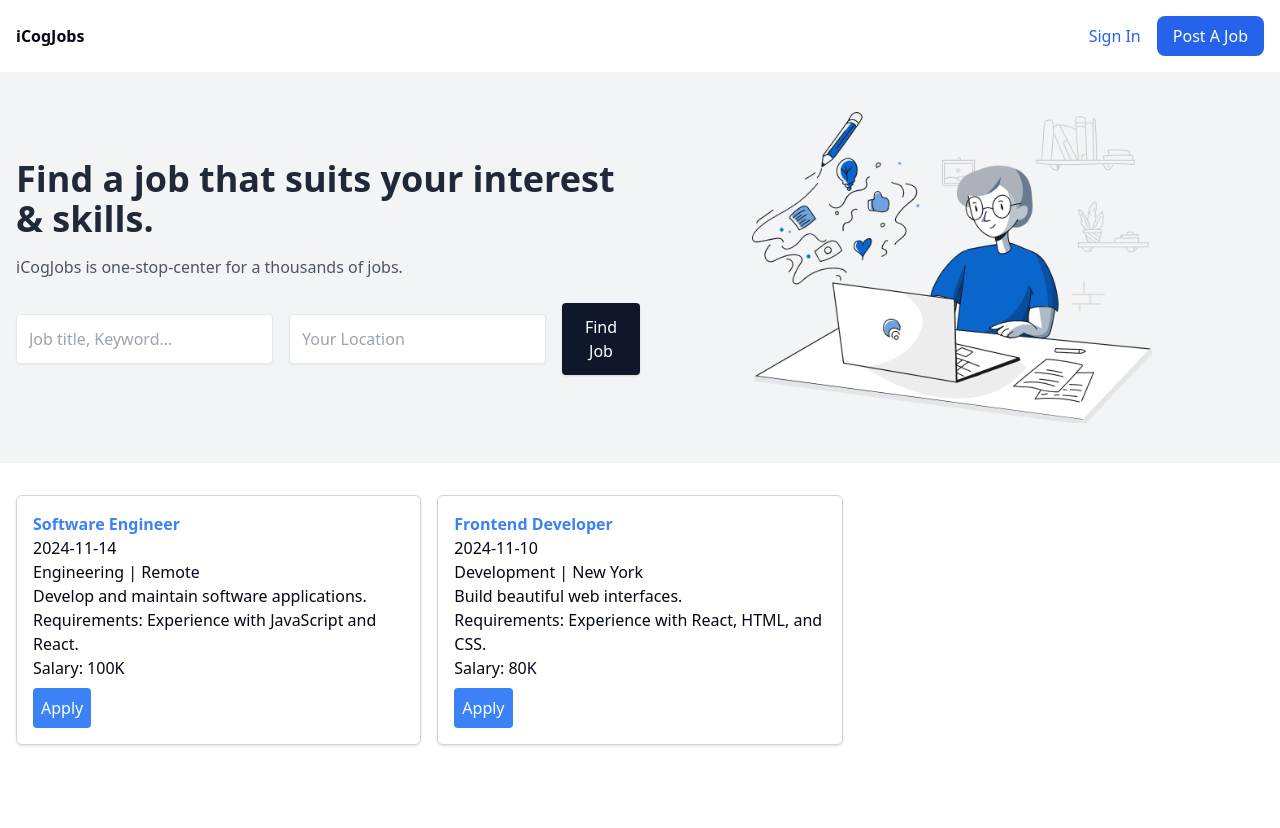
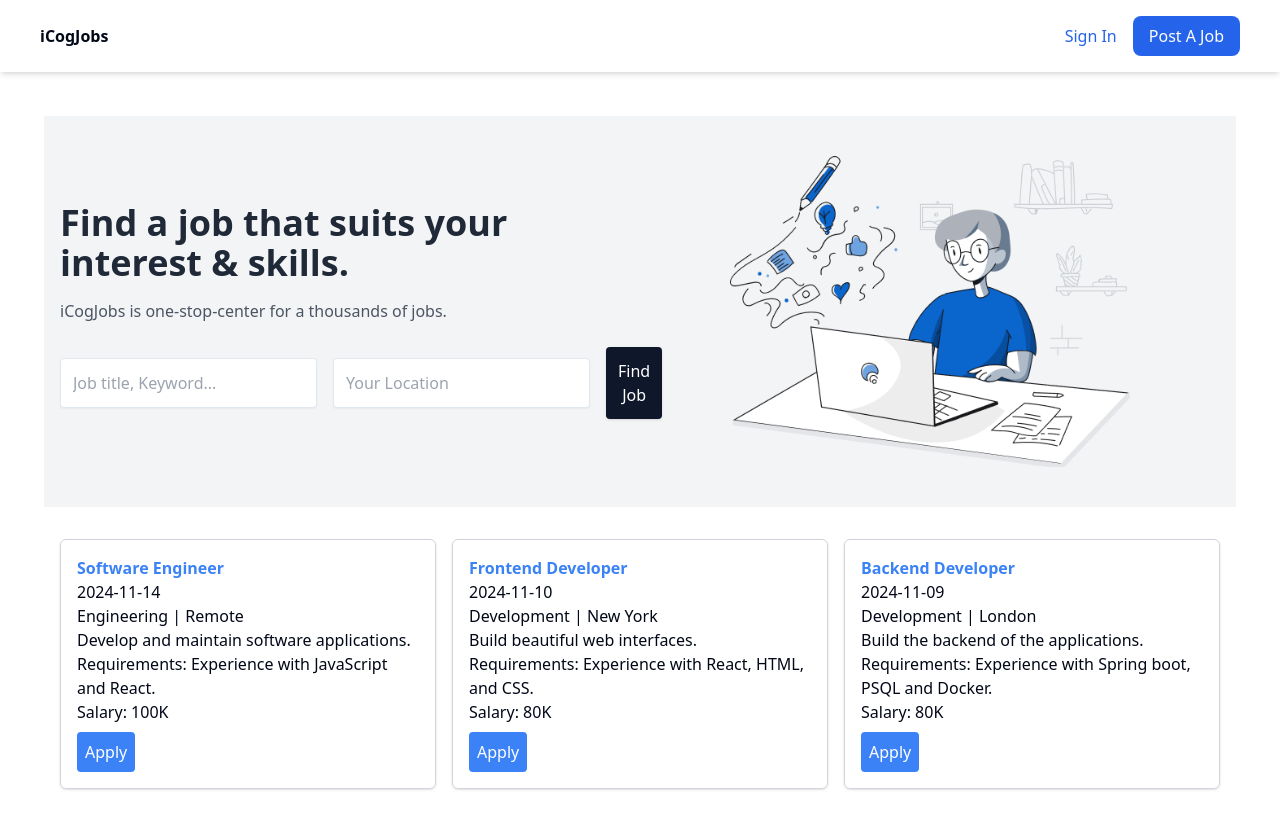
Before and after one commit to Zel-hub7/job_search_frontend, a Next.js app: page / in a window 1280 px wide. Shown: the top 828 px of the page. Before the commit the page ends 800 px from the top, so only its background shows below. Built offline with nearby package versions, Linux system fonts and the light colour scheme.

Commit message:
add alittle design to the home page

```diff
--- a/app/layout.tsx
+++ b/app/layout.tsx
@@ -11,15 +11,11 @@ export default function RootLayout({
   return (
     <html lang="en">
       <body>
-        {/* Navbar included at the top */}
         <Navbar />
 
-
-
-
-          {/* Main Content Area */}
+        <div className="m-5 p-6">
           <main>{children}</main>
-
+        </div>
       </body>
     </html>
   );
--- a/app/page.tsx
+++ b/app/page.tsx
@@ -7,7 +7,7 @@ import JobSearch from '@/components/home/JobSearch';
 const jobs = [
   { title: 'Software Engineer', postedDate: '2024-11-14', category: 'Engineering', location: 'Remote', description: 'Develop and maintain software applications.', requirements: 'Experience with JavaScript and React.', salary: '100K' },
   { title: 'Frontend Developer', postedDate: '2024-11-10', category: 'Development', location: 'New York', description: 'Build beautiful web interfaces.', requirements: 'Experience with React, HTML, and CSS.', salary: '80K' },
-
+  { title: 'Backend Developer', postedDate: '2024-11-09', category: 'Development', location: 'London', description: 'Build the backend of the applications.', requirements: 'Experience with Spring boot, PSQL and Docker.', salary: '80K' }
 ];
 
 const Home: React.FC = () => {
--- a/components/Navbar.tsx
+++ b/components/Navbar.tsx
@@ -13,10 +13,10 @@ const NavBar: FC = () => {
 
   return (
     <nav className="flex justify-between items-center bg-white p-4 shadow-md">
-      <div className="flex items-center space-x-4">
+      <div className="flex items-center mx-6 space-x-4">
         <a href="/" className='font-extrabold'>iCogJobs</a>
       </div>
-      <div className="flex items-center space-x-4">
+      <div className="flex items-center space-x-4 mx-6">
         {isSignedIn ? (
           <button onClick={handleSignInOut} className="text-blue-600 font-medium">
             Sign Out
```
